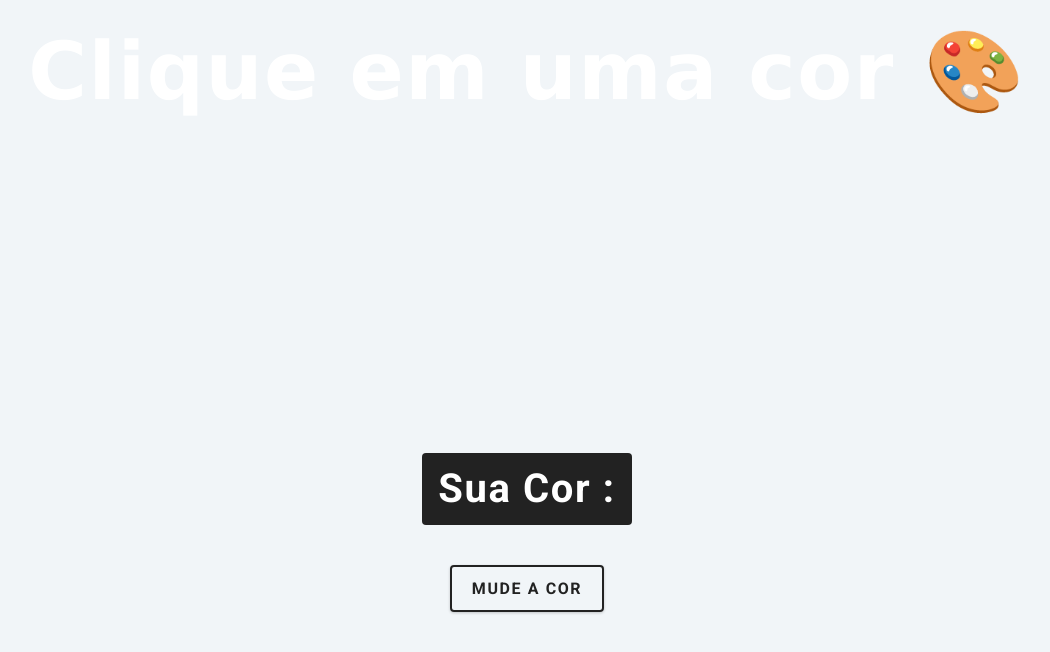
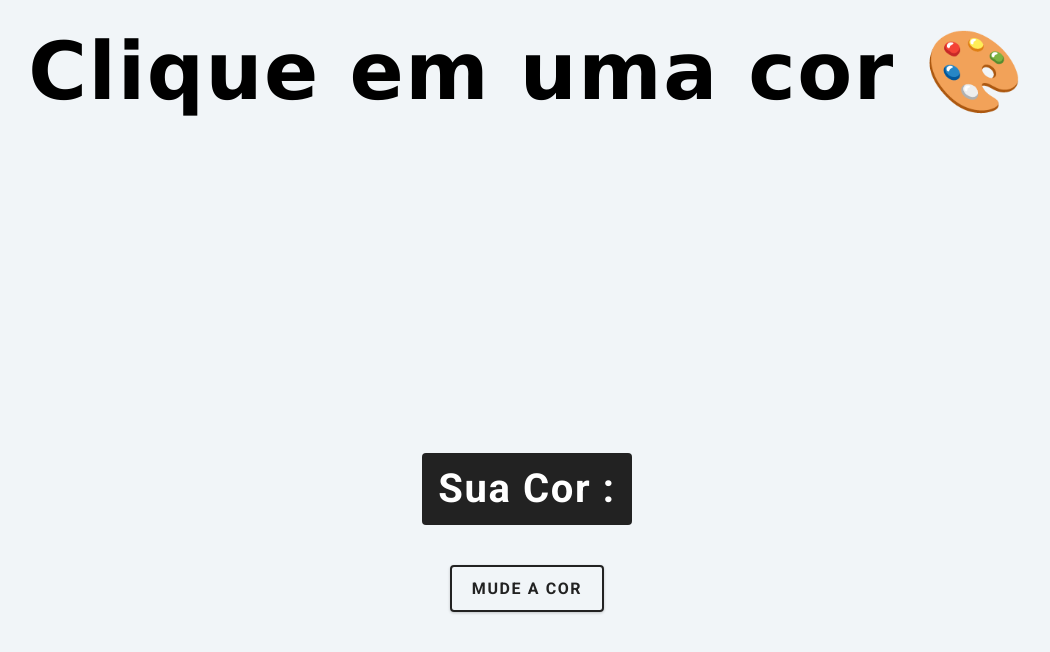
Before and after one commit to Caaarolb/mudar-cor-background, a plain HTML site: page index.html in a window 1280 px wide. Shown: the whole page, without its empty margins (113-1163 px from the left). Drawn offline with nearby package versions, Linux system fonts and the light colour scheme.

```diff
--- a/styles.css
+++ b/styles.css
@@ -104,7 +104,7 @@
     text-align: center;
     padding: 2rem 0;
     font-size: 5rem;
-    color:rgb(255, 255, 255)
+    color:rgb(0, 0, 0)
   }
   h2 {
     font-size: 2.5rem;
```
